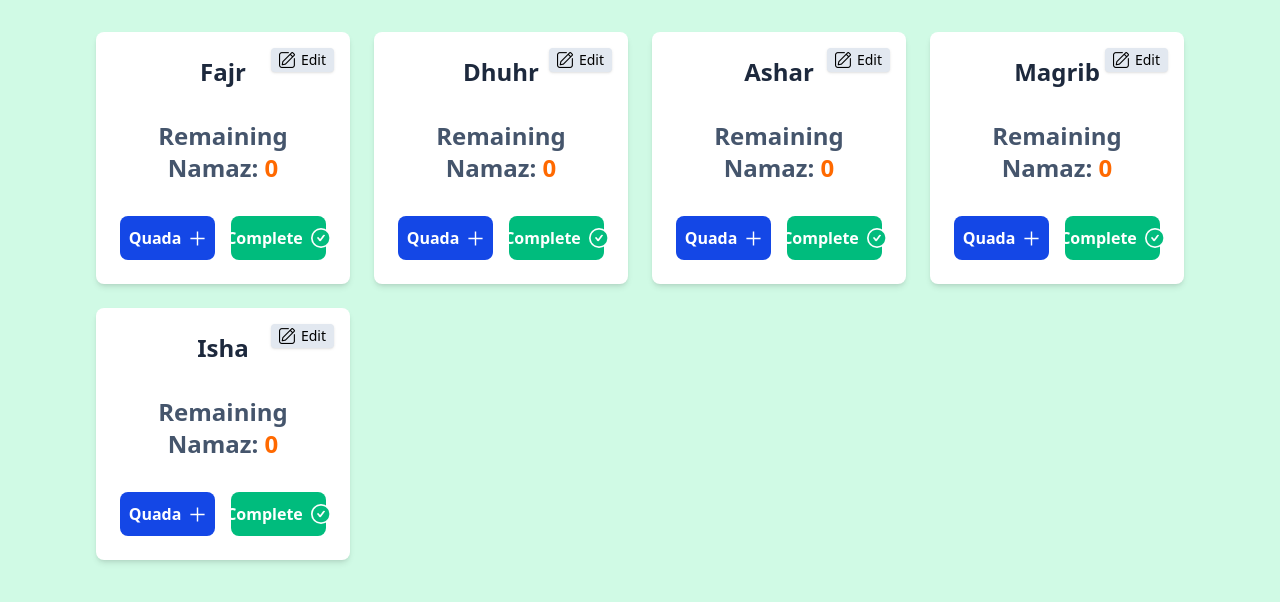
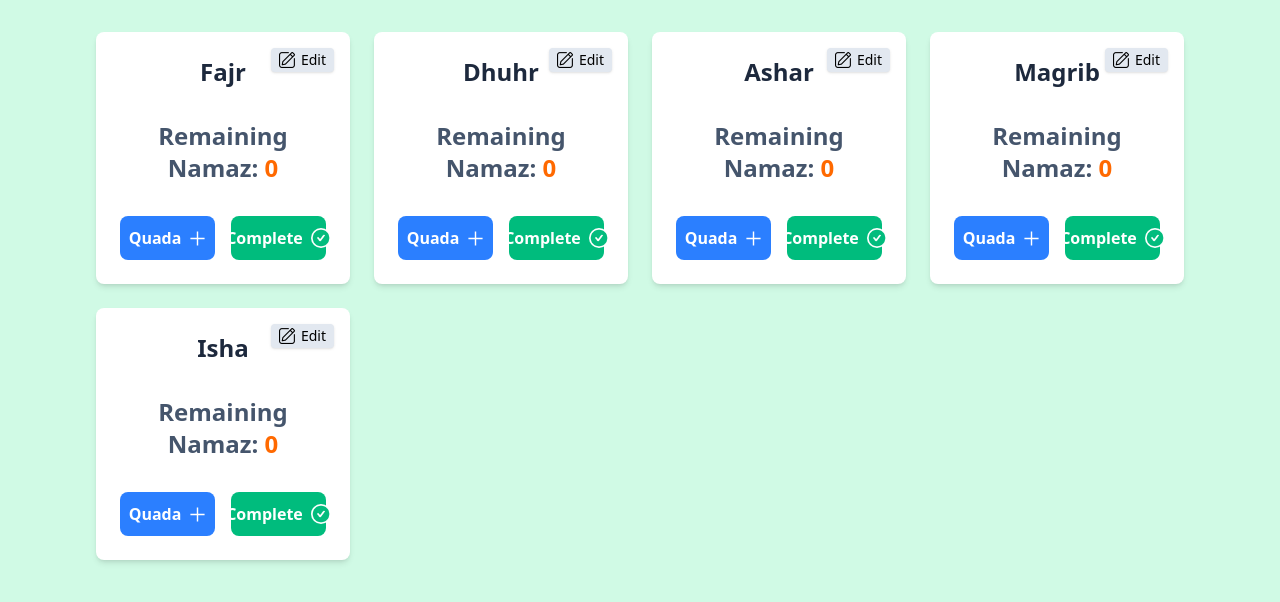
Before and after one commit to MdShoaib0/ToDoList, a React (Vite) app: page /namaz in a window 1280 px wide. Shown: the top 602 px of the page. Built offline with nearby package versions, Linux system fonts and the light colour scheme.

Commit message:
this is final commit

```diff
--- a/src/component/NamazCard.jsx
+++ b/src/component/NamazCard.jsx
@@ -86,7 +86,7 @@ function NamazCard({ name }) {
       <div className="grid grid-cols-2 gap-4">
         <div
           onClick={handleQuada}
-          className="bg-blue-700 text-white py-2.5 px-6 rounded-lg flex justify-center items-center gap-2 font-semibold active:scale-95 transition-all duration-300 cursor-pointer"
+          className="bg-blue-500 text-white py-2.5 px-6 rounded-lg flex justify-center items-center gap-2 font-semibold active:scale-95 transition-all duration-300 cursor-pointer"
         >
           <button>Quada</button>
           <p><GrAdd size={17} /></p>
```
